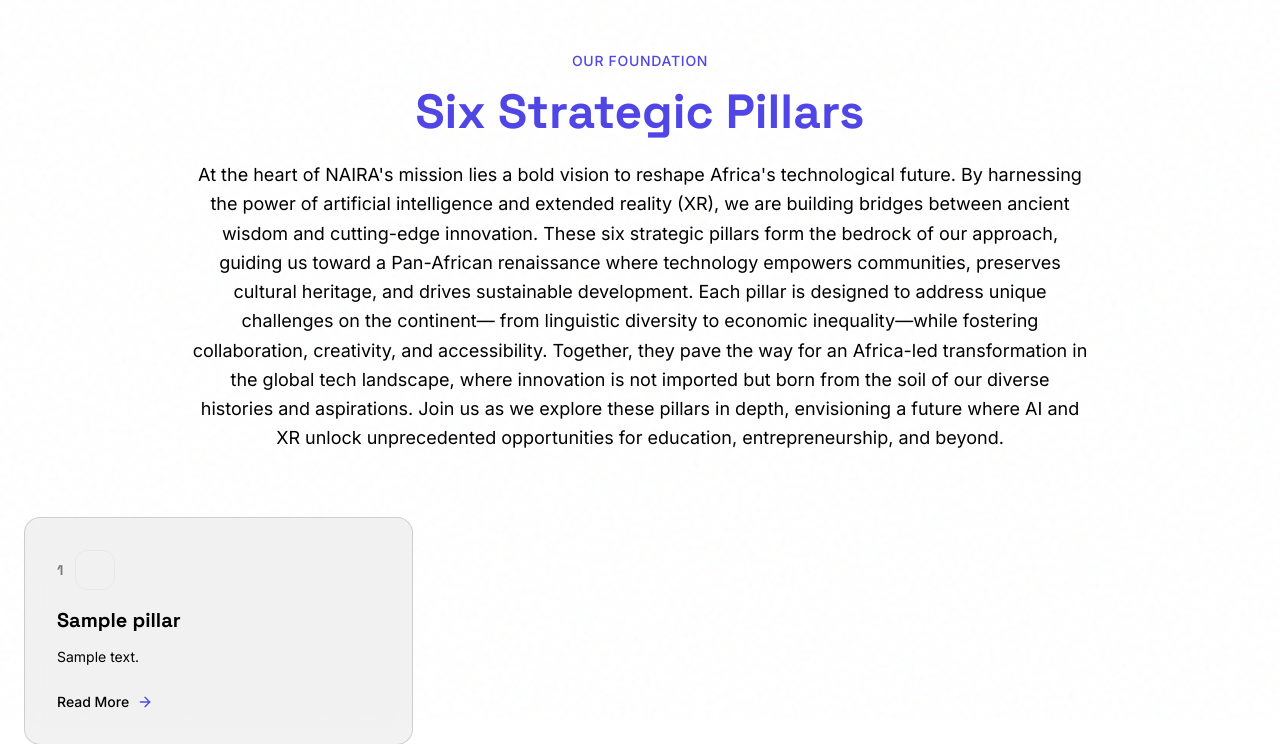
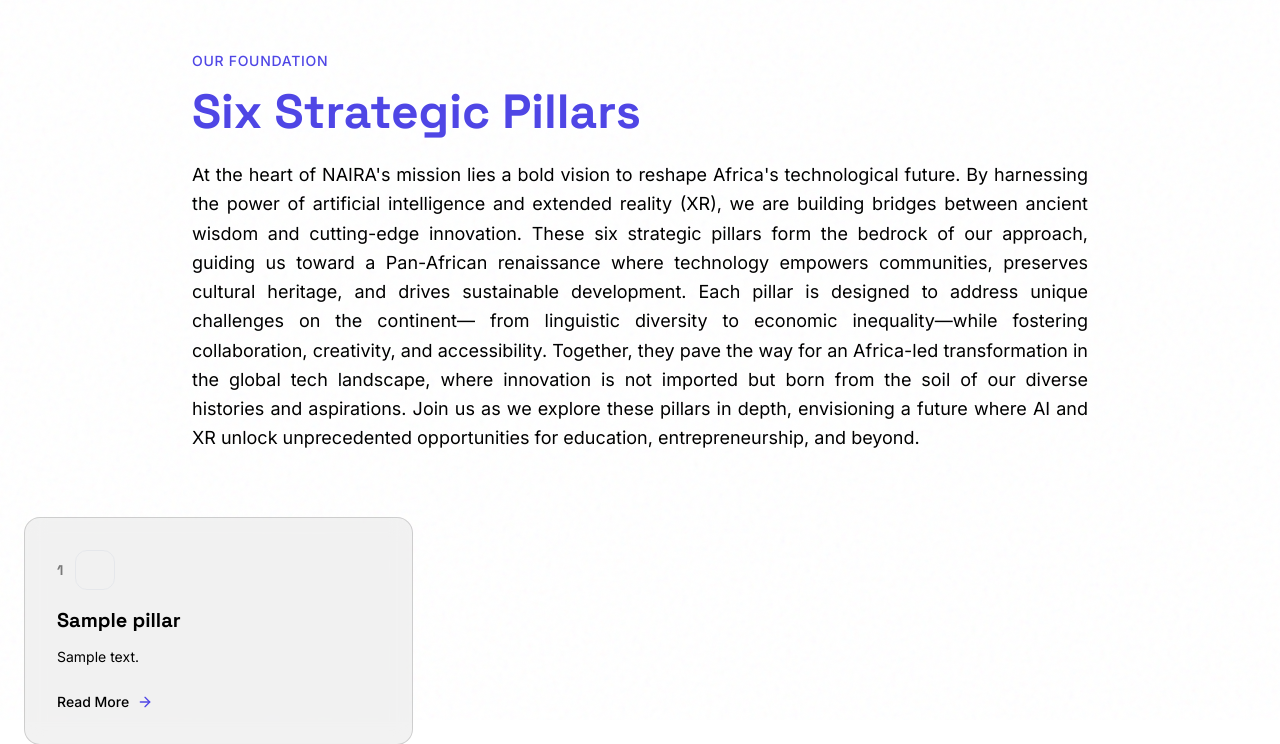
Before and after one commit to victordeman/nairasite, a FastAPI app: template app/templates/pillars.html in a window 1280 px wide. Shown: the part 80-824 px from the top of the page. Run offline with FastAPI, Linux system fonts and the light colour scheme; the template is opened without the code that fills it: most values are stand-ins (such as "Sample title", 1, 10 or a date in 2020); some libraries are stand-ins or nearby versions.

Commit message:
Update pillars.html

```diff
--- a/app/templates/pillars.html
+++ b/app/templates/pillars.html
@@ -3,7 +3,7 @@
 {% block content %}
 <section class="py-32 relative overflow-hidden">
     <div class="container mx-auto px-6 relative z-10">
-        <div class="text-center max-w-4xl mx-auto mb-16">
+        <div class="text-justify max-w-4xl mx-auto mb-16">
             <span class="text-indigo-600 font-medium tracking-wider uppercase text-sm">Our Foundation</span>
             <h2 class="font-display text-4xl md:text-5xl font-bold mt-4 mb-6 text-indigo-600">Six Strategic Pillars</h2>
             <p class="text-black text-lg leading-relaxed">At the heart of NAIRA's mission lies a bold vision to reshape Africa's technological future. By harnessing the power of artificial intelligence and extended reality (XR), we are building bridges between ancient wisdom and cutting-edge innovation. These six strategic pillars form the bedrock of our approach, guiding us toward a Pan-African renaissance where technology empowers communities, preserves cultural heritage, and drives sustainable development. Each pillar is designed to address unique challenges on the continent— from linguistic diversity to economic inequality—while fostering collaboration, creativity, and accessibility. Together, they pave the way for an Africa-led transformation in the global tech landscape, where innovation is not imported but born from the soil of our diverse histories and aspirations. Join us as we explore these pillars in depth, envisioning a future where AI and XR unlock unprecedented opportunities for education, entrepreneurship, and beyond.</p>
```
